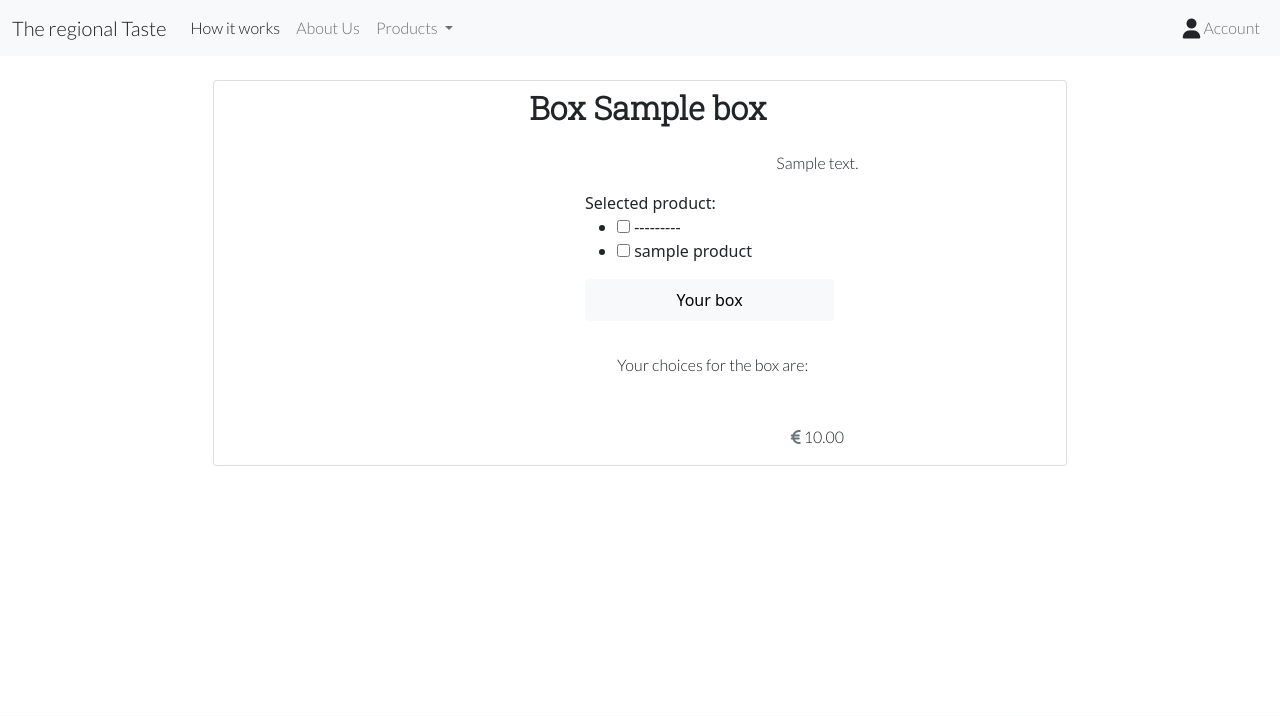
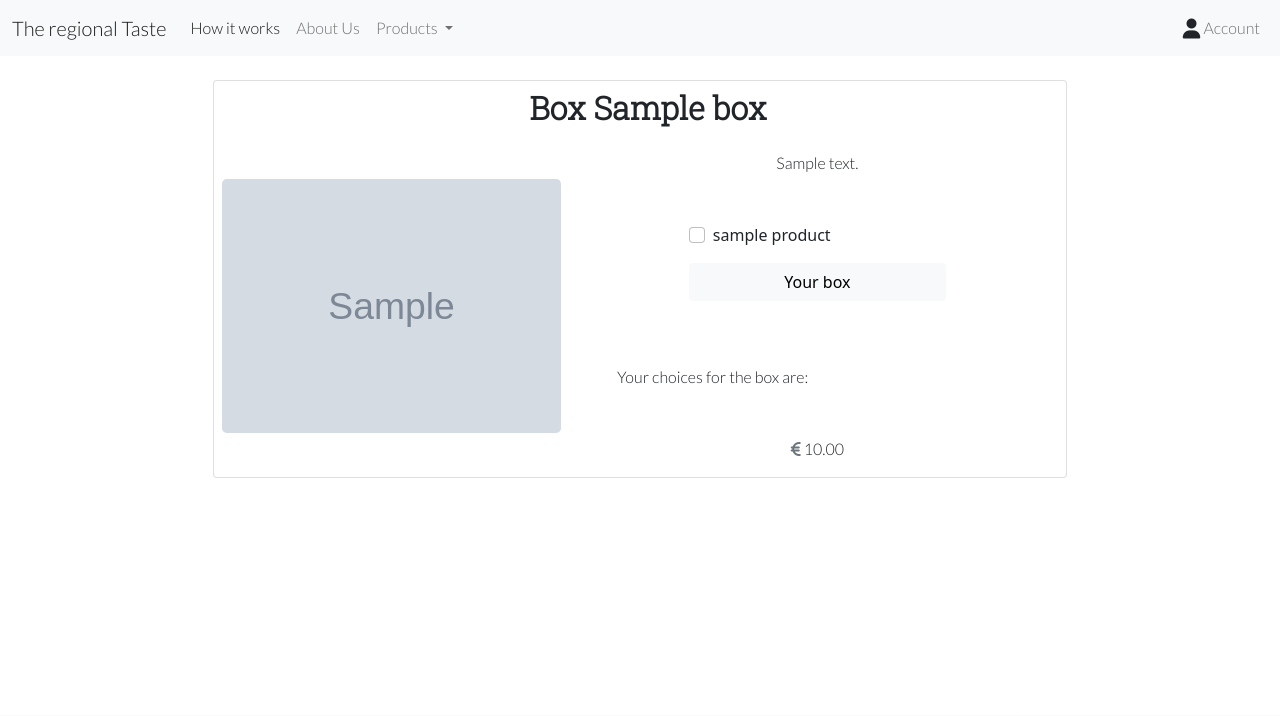
Before and after one commit to nandabritto/PP5, a Django app: page /products/product_details/1 in a window 1280 px wide. Shown: the top 716 px of the page. Run offline with Django 3.2, Linux system fonts and the light colour scheme; tables that the repository leaves empty hold one stand-in row (values such as "Sample post"); grey boxes marked "Sample" are stand-in pictures; some libraries are stand-ins or nearby versions.

Commit message:
Clean product models, form and views code and add comments

```diff
--- a/products/admin.py
+++ b/products/admin.py
@@ -1,5 +1,7 @@
+""" System Module """
+
 from django.contrib import admin
-from .models import *
+from .models import Product, Box, Product_On_Box
 
 
 admin.site.register(Product)
--- a/products/forms.py
+++ b/products/forms.py
@@ -1,18 +1,18 @@
+""" System Module """
 from django import forms
-from .models import Product,Product_On_Box
-from django.shortcuts import render, get_object_or_404
-import logging
+from .models import Product
+
 
 class ProductChoicesForm(forms.Form):
+    """
+    Create checkboxes to add products on box
+    """
     def __init__(self, pk, *args, **kwargs):
+        """
+        Get objects on prooducts model, filter by box and create checkboxes
+        """
         super(ProductChoicesForm, self).__init__(*args, **kwargs)
-        # self.fields['selected_product'].queryset = Product_On_Box.objects.filter(pk=pk)
-        # Boxqs = Box.objects.filter(pk=pk)
-        PoB = Product_On_Box.objects.filter(box_id=pk)
-        Productqs = Product.objects.filter(product_on_box__box_id=pk)
-        query = Productqs
-        # logging.debug(query)
-        # logging.debug(dir(query))
-        # # logging.debug(latest(query))
-        # logging.debug(query.values())
-        self.fields['selected_product'] = forms.ModelChoiceField(queryset=query.all(),widget=forms.CheckboxSelectMultiple)
+        query = Product.objects.filter(product_on_box__box_id=pk)
+        self.fields['selected_product'] = forms.ModelChoiceField(
+            queryset=query.all(), widget=forms.CheckboxSelectMultiple, empty_label=None)
+        self.fields['selected_product'].label = False
--- a/products/models.py
+++ b/products/models.py
@@ -1,9 +1,14 @@
+""" System Module """
 from django.db import models
 
 
 class Product(models.Model):
+    """
+    Create products to be added on boxes
+    """
     product_name = models.CharField(max_length=200)
-    product_price = models.DecimalField(max_digits=5, decimal_places=2, null=True)
+    product_price = models.DecimalField(
+        max_digits=5, decimal_places=2, null=True)
     product_description = models.TextField()
     product_image = models.ImageField(null=True)
 
@@ -13,6 +18,9 @@ class Product(models.Model):
 
 
 class Box(models.Model):
+    """
+    Create reginal boxes
+    """
     box_name = models.CharField(max_length=200)
     box_price = models.DecimalField(max_digits=5, decimal_places=2, null=True)
     category = models.CharField(max_length=50, unique=True)
@@ -25,6 +33,9 @@ class Box(models.Model):
 
 
 class Product_On_Box(models.Model):
+    """
+    Link products to their boxes
+    """
     product = models.ForeignKey(
         Product, on_delete=models.CASCADE)
     box = models.ForeignKey(
--- a/products/templates/products/product_detail.html
+++ b/products/templates/products/product_detail.html
@@ -7,45 +7,58 @@
 {% block page_header %}
 {% endblock %}
 
+<!-- Customizible CSS -->
 {% block extra_css %}
 <link rel="stylesheet" href="{% static 'css/products.css' %}">
 {% endblock %}
 
+<!-- Page title -->
 {% block extra_title %}Products{% endblock %}
 
 
 {% block content %}
 
-<div class="card col-8 d-flex mx-auto my-4 ">
+<!-- Details page card -->
+<div class="card col-11 col-md-8 d-flex mx-auto my-4 ">
+    <!-- Box title -->
     <div class="row g-0 ">
         <h2 class="card-title text-center w-100 m-2"><strong>Box {{ box.box_name }}</strong></h2>
-        <div class="col-md-8 col-lg-5 d-flex align-items-center p-2 ">
-            <img src="{{ box.image.url }}" class="rounded-3 w-100 " alt="{{ box.image }}">
+        <!-- Box image -->
+        <div class="col-md-12 col-lg-5 d-flex align-items-center p-2 ">
+            <img src="{{ box.box_image.url }}" class="rounded-3 w-100 " alt="{{ box.box_image }}">
         </div>
         <div class="col-md-8 col-lg-7">
             <div class="card-body ">
+                <!-- Box description -->
                 <p class="card-text text-center">{{ box.box_description }}</p>
-
+                <!-- Products options -->
+                <div class="d-flex justify-content-center m-4 p-4">
 
                     <form class="product_options" action="" method="post">
                         {% csrf_token %}
-                    {{form}}
-                    <input id="but1" class="btn btn-light p-2" value="Your box" onsubmit="return false"
+                        {{form|crispy}}
+                        <!-- Submit box products options -->
+                        <input id="but1" class="btn btn-light p-" value="Your box" onsubmit="return false"
                             onclick="getvalues()">
                     </form>
+
+                </div>
                 <div class="m-3 p-3">
-                    <p id="displayvalues" class= "text-start"> Your choices for the box are: </p>
+                    <!-- Submited box products options -->
+                    <p id="displayvalues" class="text-start"> Your choices for the box are: </p>
                 </div>
-                <p class="card-text text-center"><bold><i class="fa fa-eur text-muted" aria-hidden="true"></i> {{ box.box_price }}</bold></p>
+                <!-- Box price -->
+                <p class="card-text text-center">
+                    <bold><i class="fa fa-eur text-muted" aria-hidden="true"></i> {{ box.box_price }}</bold>
+                </p>
+            </div>
         </div>
     </div>
 </div>
 
 {% endblock %}
 
+<!-- Customizible JS -->
 {% block postloadjs %}
 <script src="{% static 'js/product_detail.js' %}" type="text/javascript"></script>
-
-
-
 {% endblock %}
--- a/products/urls.py
+++ b/products/urls.py
@@ -1,9 +1,9 @@
-from django.contrib import admin
+""" System Module """
 from django.urls import path
 from . import views
 
 urlpatterns = [
     path('', views.boxes, name='boxes'),
-    path("product_details/<int:pk>", views.product_detail, name="product_details")
-
+    path("product_details/<int:pk>",
+         views.product_detail, name="product_details"),
 ]
--- a/products/views.py
+++ b/products/views.py
@@ -1,20 +1,24 @@
+""" System Module """
 from django.shortcuts import render, get_object_or_404
-from .models import Product, Box, Product_On_Box
+from .models import Box
 from .forms import ProductChoicesForm
 
+
 def boxes(request):
+    """
+    Get objects from box modeland render boxes view
+    """
     boxes = Box.objects.all()
+    return render(request, 'products/products.html', {'boxes': boxes})
 
 
-    return render(request, 'products/products.html', {'boxes':boxes})
-
 def product_detail(request, pk):
-
+    """
+    Get and filter objects from Box model and render box detail view
+    """
     box = get_object_or_404(Box, pk=pk)
     context = {
         'box': box,
     }
-    context['form']= ProductChoicesForm(pk)
-
-
+    context['form'] = ProductChoicesForm(pk)
     return render(request, 'products/product_detail.html', context)
```
Also changed, not shown: media/Spanish-Wine-101.jpg (added), media/antartica.jpg (added), media/jamon.jpg (added), media/marzipan.jpg (added), media/paodequeijo.jpg (added). Lines whose indentation alone changed are shown as unchanged.
